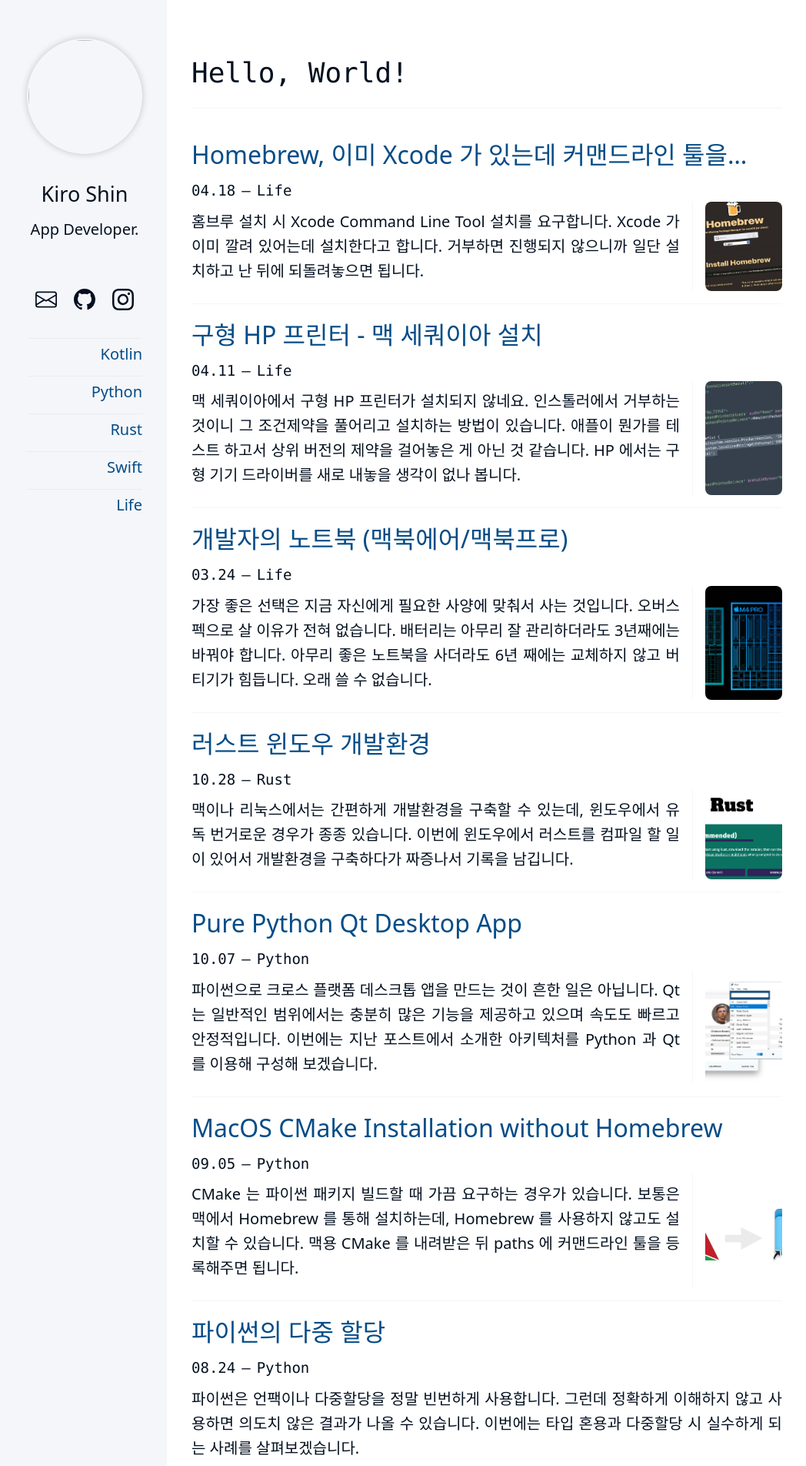
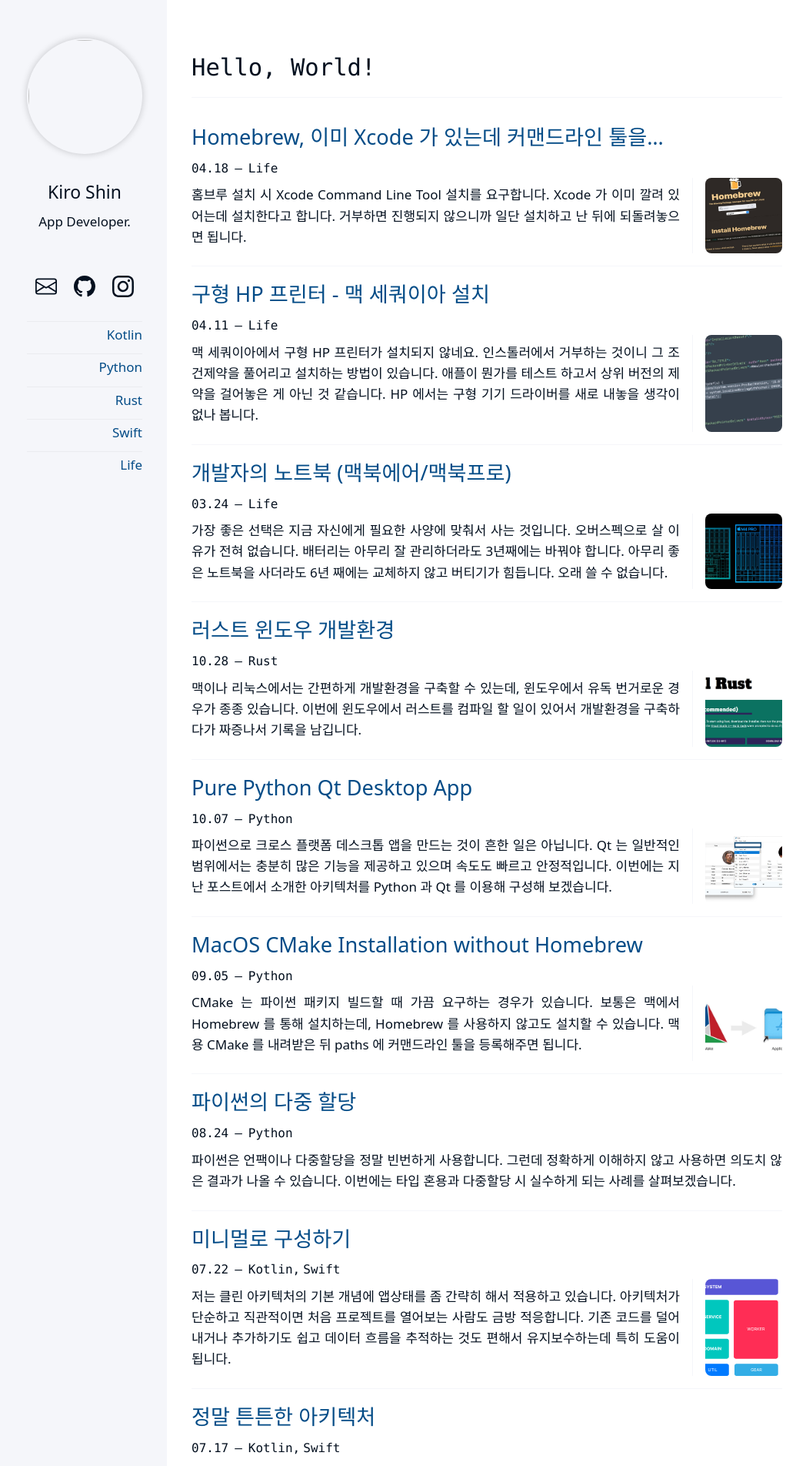
Before and after one commit to kiroshin/kiroshin.github.io, a Jekyll site: the page built from index.html, in a window 1280 px wide. Shown: the top 1904 px of the page at 77% size, without its empty margins (103-1151 px from the left). Built offline with Jekyll 4.4.1, drawn with Linux system fonts in a browser that asks for light colours.

Commit message:
Update _variables.scss

```diff
--- a/_sass/_variables.scss
+++ b/_sass/_variables.scss
@@ -11,11 +11,11 @@ $social-icon-size: 28px;
 $radius-tiny-size: 4px;
 $radius-small-size: 8px;
 $radius-half: 50%;
-$text-font-size-code: 14px;
-$text-font-size-small: 19px;
-$text-font-size-medium: 20px;
-$text-font-size-large: 21px;
-$text-font-size-extra: 22px;
+$text-font-size-code: 13px;
+$text-font-size-small: 16px;
+$text-font-size-medium: 17px;
+$text-font-size-large: 19px;
+$text-font-size-extra: 20px;
 $head-font-h0: 1.8em;
 $head-font-h1: 1.6em;
 $head-font-h2: 1.45em;
```
